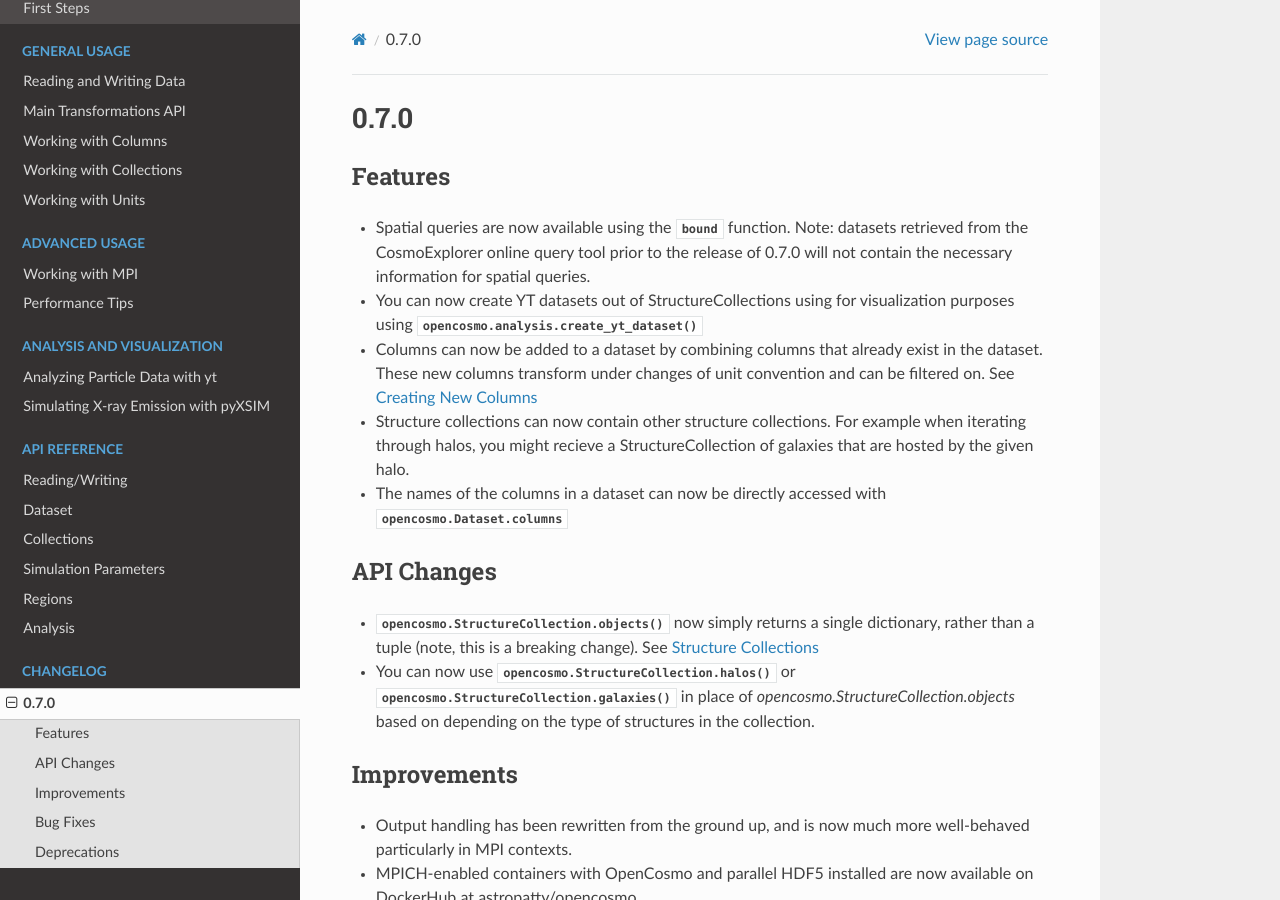
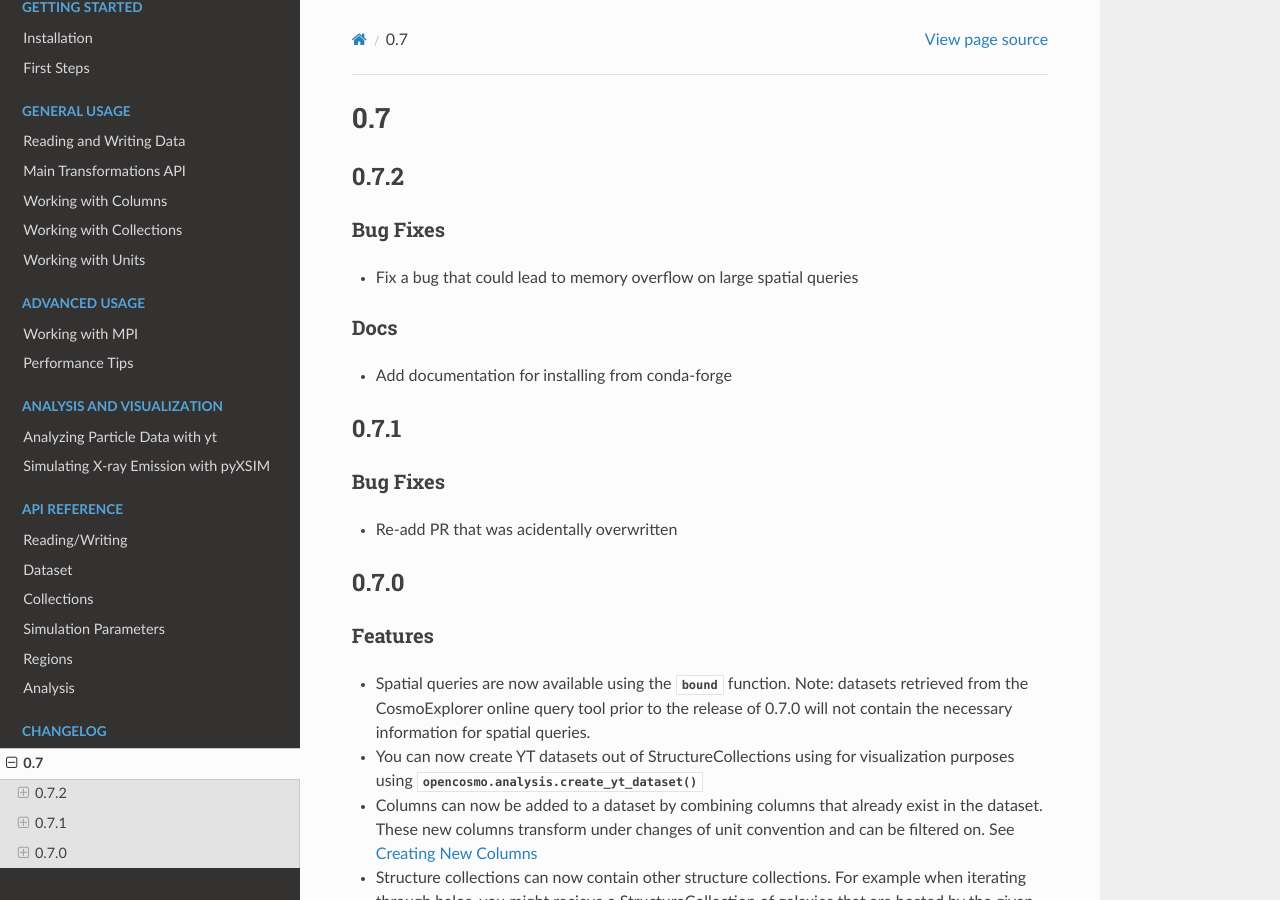
Before and after one commit to ArgonneCPAC/OpenCosmo, a Sphinx documentation site: the page built from docs/source/changelog/0.7.rst, in a window 1280 px wide and 900 px high. Built offline with Sphinx 7.4.7 and the Read the Docs theme 3.1.0, drawn with Linux system fonts in a browser that asks for light colours.

Commit message:
Update docs

```diff
--- a/docs/requirements.txt
+++ b/docs/requirements.txt
@@ -1,3 +1,4 @@
 sphinx_rtd_theme>=3.0.2
 autodoc_pydantic>=2.2.0
 mpi4py>=4.0
+numpy==1.26
--- a/docs/source/changelog/0.7.0.rst
+++ b/docs/source/changelog/0.7.rst
@@ -1,3 +1,28 @@
+0.7
+###
+
+0.7.2
+-----
+
+Bug Fixes
+=========
+
+* Fix a bug that could lead to memory overflow on large spatial queries
+
+Docs
+====
+
+* Add documentation for installing from conda-forge
+
+
+0.7.1
+-----
+
+Bug Fixes
+=========
+
+* Re-add PR that was acidentally overwritten
+
 0.7.0
 -----
 
--- a/docs/source/conf.py
+++ b/docs/source/conf.py
@@ -39,5 +39,7 @@ autodoc_typehints = "description"
 autodoc_pydantic_model_show_validator_summary = False
 autodoc_pydantic_field_list_validators = False
 
+autosectionlabel_maxdepth = 2
+
 html_logo = "_static/opencosmo_icon_150x150_white.png"
 html_favicon = "_static/opencosmo_icon_16x16.png"
--- a/docs/source/index.rst
+++ b/docs/source/index.rst
@@ -58,4 +58,4 @@ The OpenCosmo Python Toolkit provides utilities for reading, writing and manipul
    :caption: Changelog
    :glob:
 
-   changelog/*.*.*
+   changelog/*.*
```
